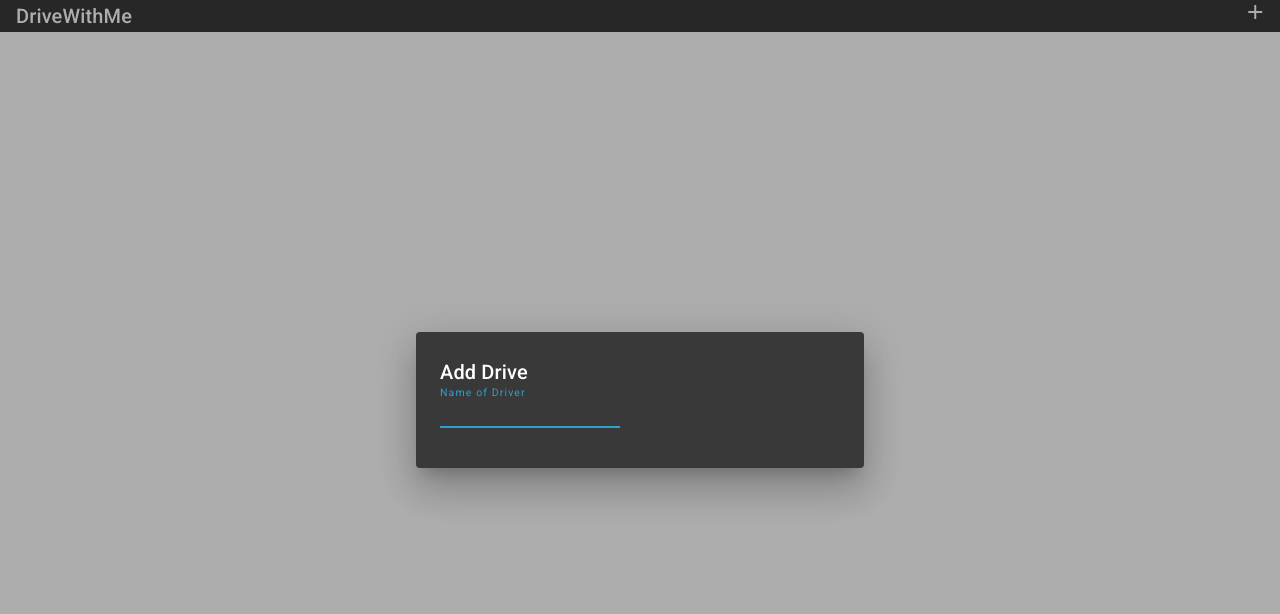
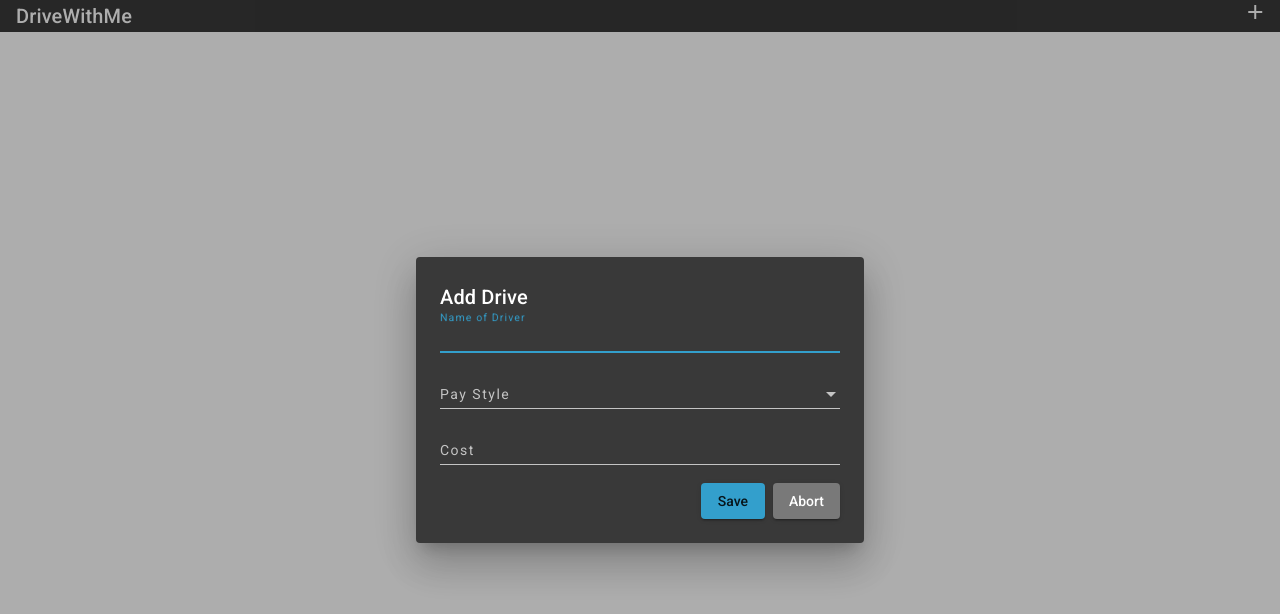
Before and after one commit to wo-ist-henry/DriveWithMe, an Angular app: page /home in a window 1280 px wide. Both pictures are taken after a click on the element "add". Shown: the top 614 px of the page. Built offline with nearby package versions, Linux system fonts and the light colour scheme.

Commit message:
Desktop view for Add Carpool Dialog

```diff
--- /dev/null
+++ b/src/app/Models/paystyle.ts
@@ -0,0 +1,9 @@
+export enum PaystyleEnum {
+    perDrive,
+    perDay
+}
+
+export class Paystyle {
+    value: PaystyleEnum;
+    viewValue: string;
+}
--- a/src/app/app.module.ts
+++ b/src/app/app.module.ts
@@ -12,6 +12,8 @@ import {MatInputModule} from '@angular/material/input';
 import {MatSidenavModule} from '@angular/material/sidenav';
 import {AddCarpoolComponent} from './home/add-drive/add-carpool.component';
 import {MatDialogModule} from '@angular/material/dialog';
+import {MatSelectModule} from '@angular/material/select';
+import {MatButtonModule} from '@angular/material/button';
 
 @NgModule({
   declarations: [
@@ -28,7 +30,9 @@ import {MatDialogModule} from '@angular/material/dialog';
         MatFormFieldModule,
         MatInputModule,
         MatSidenavModule,
-    MatDialogModule
+        MatDialogModule,
+        MatSelectModule,
+        MatButtonModule
     ],
   providers: [],
   bootstrap: [AppComponent]
--- a/src/app/home/add-drive/add-carpool.component.html
+++ b/src/app/home/add-drive/add-carpool.component.html
@@ -1,7 +1,23 @@
 <mat-toolbar class="header">Add Drive</mat-toolbar>
 <form class="add-carpool">
-    <mat-form-field class="example-full-width">
+    <mat-form-field class="name">
         <mat-label>Name of Driver</mat-label>
         <input matInput>
     </mat-form-field>
+    <mat-form-field class="paystyle">
+        <mat-label>Pay Style</mat-label>
+        <mat-select>
+            <mat-option *ngFor="let paystyle of paystyles" [value]="paystyle.value">
+                {{paystyle.viewValue}}
+            </mat-option>
+        </mat-select>
+    </mat-form-field>
+    <mat-form-field class="name">
+        <mat-label>Cost</mat-label>
+        <input matInput>
+    </mat-form-field>
+    <div class="buttons">
+        <button id="save" mat-raised-button color="primary">Save</button>
+        <button id="abort" mat-raised-button color="accent">Abort</button>
+    </div>
 </form>
--- a/src/app/home/add-drive/add-carpool.component.scss
+++ b/src/app/home/add-drive/add-carpool.component.scss
@@ -2,3 +2,17 @@
   margin: 0;
   padding: 0;
 }
+.add-carpool{
+  display: flex;
+  flex-direction: column;
+}
+.paystyle, .name {
+  width: 100%;
+}
+.buttons{
+  display:flex;
+  justify-content: flex-end;
+}
+#save{
+  margin-right: 2%;
+}
--- a/src/app/home/add-drive/add-carpool.component.ts
+++ b/src/app/home/add-drive/add-carpool.component.ts
@@ -1,15 +1,25 @@
-import { Component, OnInit } from '@angular/core';
+import {Component, OnInit} from '@angular/core';
+import {Paystyle, PaystyleEnum} from '../../Models/paystyle';
 
 @Component({
-  selector: 'app-add-drive',
-  templateUrl: './add-carpool.component.html',
-  styleUrls: ['./add-carpool.component.scss']
+    selector: 'app-add-drive',
+    templateUrl: './add-carpool.component.html',
+    styleUrls: ['./add-carpool.component.scss']
 })
 export class AddCarpoolComponent implements OnInit {
+    paystyles: Paystyle[];
 
-  constructor() { }
+    constructor() {
+    }
 
-  ngOnInit(): void {
-  }
+    ngOnInit(): void {
+        this.paystyles = [{
+            value: PaystyleEnum.perDay,
+            viewValue: 'Per Day'
+        }, {
+            value: PaystyleEnum.perDrive,
+            viewValue: 'Per Drive'
+        }];
+    }
 
 }
```
Lines whose indentation alone changed are shown as unchanged.
